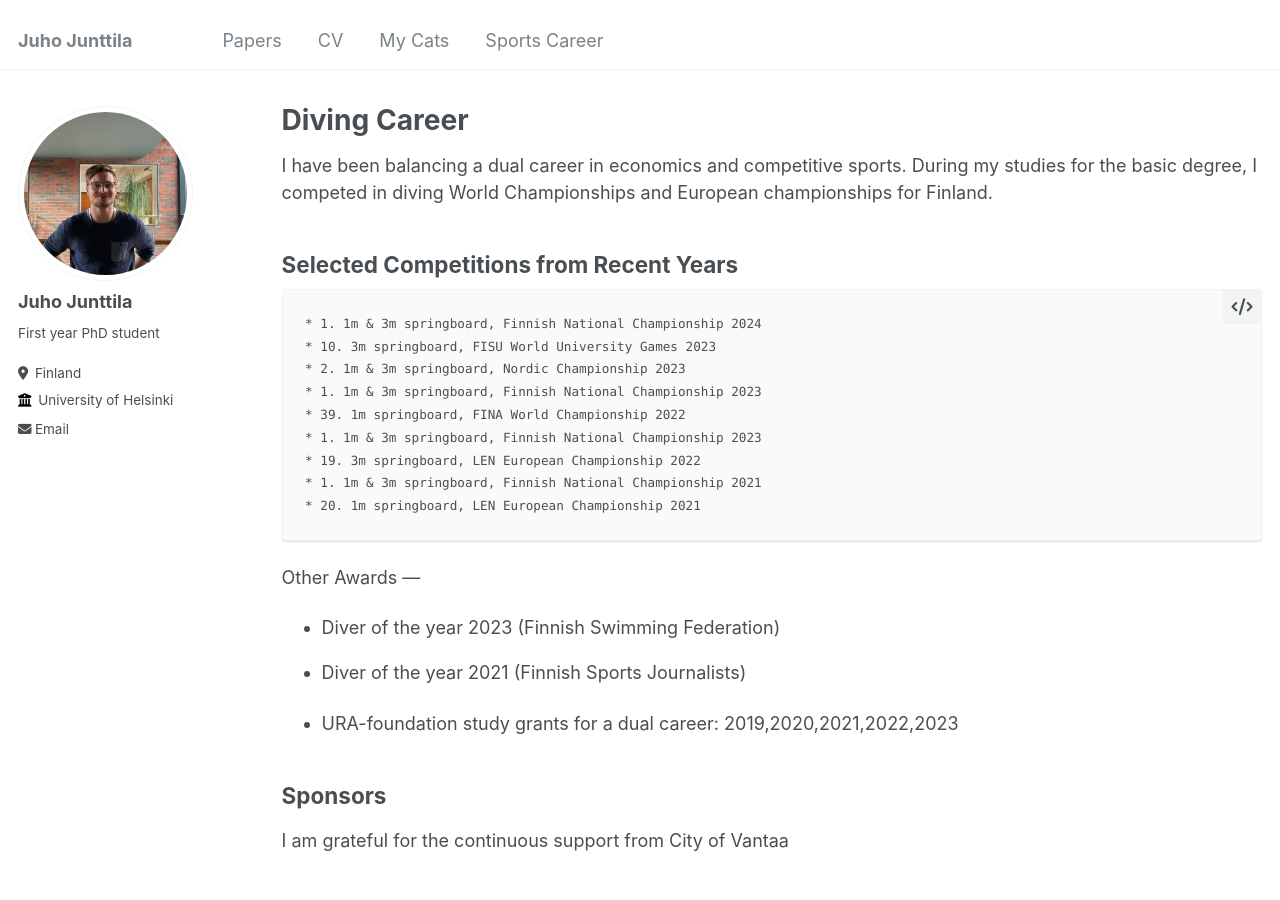
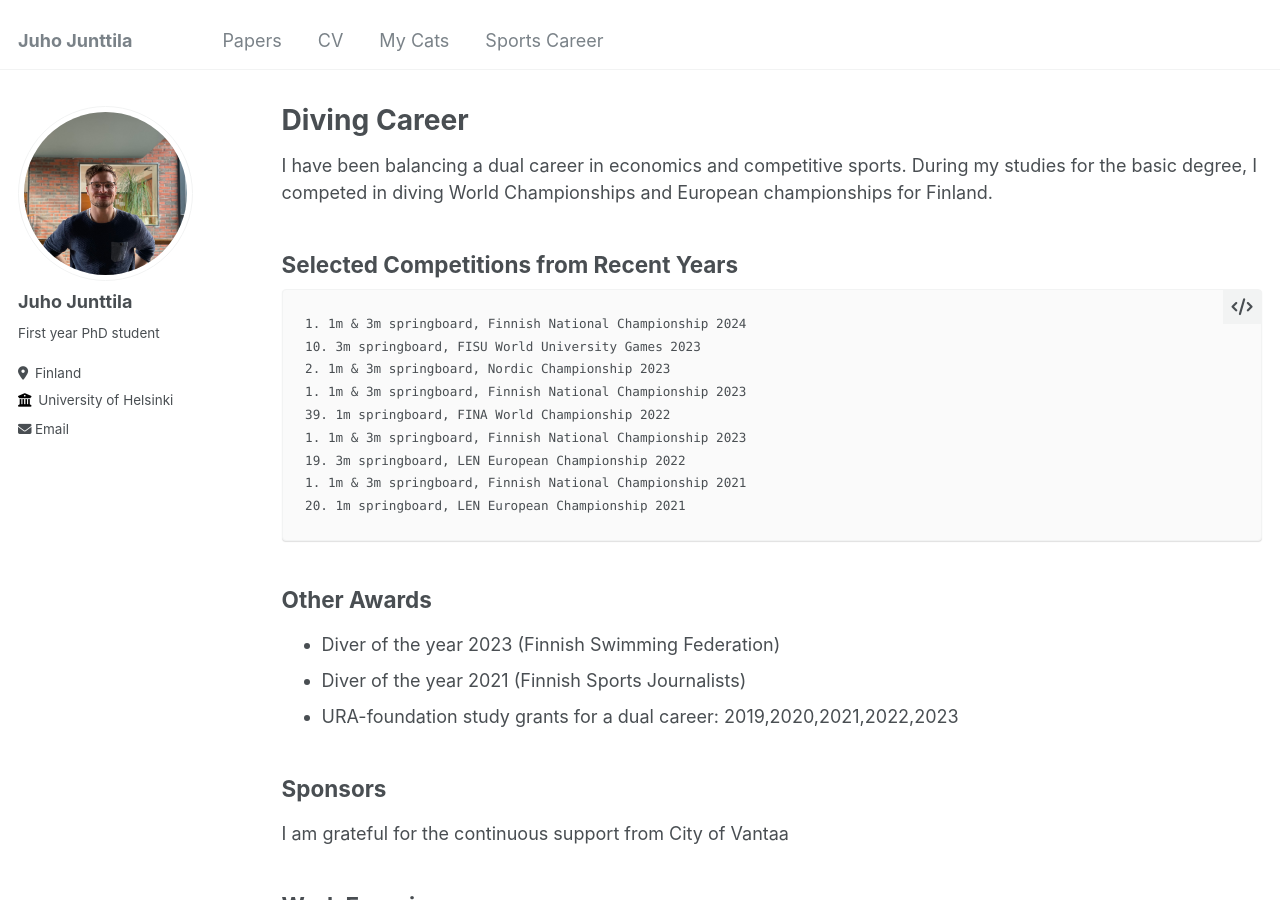
Before and after one commit to Juho-Junttila/Juho-Junttila.github.io, a Jekyll site: the page built from _pages/sports.md, in a window 1280 px wide and 900 px high. Built offline with Jekyll 4.4.1, drawn with Linux system fonts in a browser that asks for light colours.

```diff
--- a/_pages/sports.md
+++ b/_pages/sports.md
@@ -15,26 +15,26 @@ I have been balancing a dual career in economics and competitive sports. During
 Selected Competitions from Recent Years
 ----
 ~~~
-* 1. 1m & 3m springboard, Finnish National Championship 2024
-* 10. 3m springboard, FISU World University Games 2023
-* 2. 1m & 3m springboard, Nordic Championship 2023
-* 1. 1m & 3m springboard, Finnish National Championship 2023
-* 39. 1m springboard, FINA World Championship 2022
-* 1. 1m & 3m springboard, Finnish National Championship 2023
-* 19. 3m springboard, LEN European Championship 2022
-* 1. 1m & 3m springboard, Finnish National Championship 2021
-* 20. 1m springboard, LEN European Championship 2021
+1. 1m & 3m springboard, Finnish National Championship 2024
+10. 3m springboard, FISU World University Games 2023
+2. 1m & 3m springboard, Nordic Championship 2023
+1. 1m & 3m springboard, Finnish National Championship 2023
+39. 1m springboard, FINA World Championship 2022
+1. 1m & 3m springboard, Finnish National Championship 2023
+19. 3m springboard, LEN European Championship 2022
+1. 1m & 3m springboard, Finnish National Championship 2021
+20. 1m springboard, LEN European Championship 2021
 ~~~
+
 Other Awards
----
+----
 
 * Diver of the year 2023 (Finnish Swimming Federation)
 * Diver of the year 2021 (Finnish Sports Journalists)
-
 * URA-foundation study grants for a dual career: 2019,2020,2021,2022,2023
 
 Sponsors
----
+----
 
 I am grateful for the continuous support from City of Vantaa
 
```
